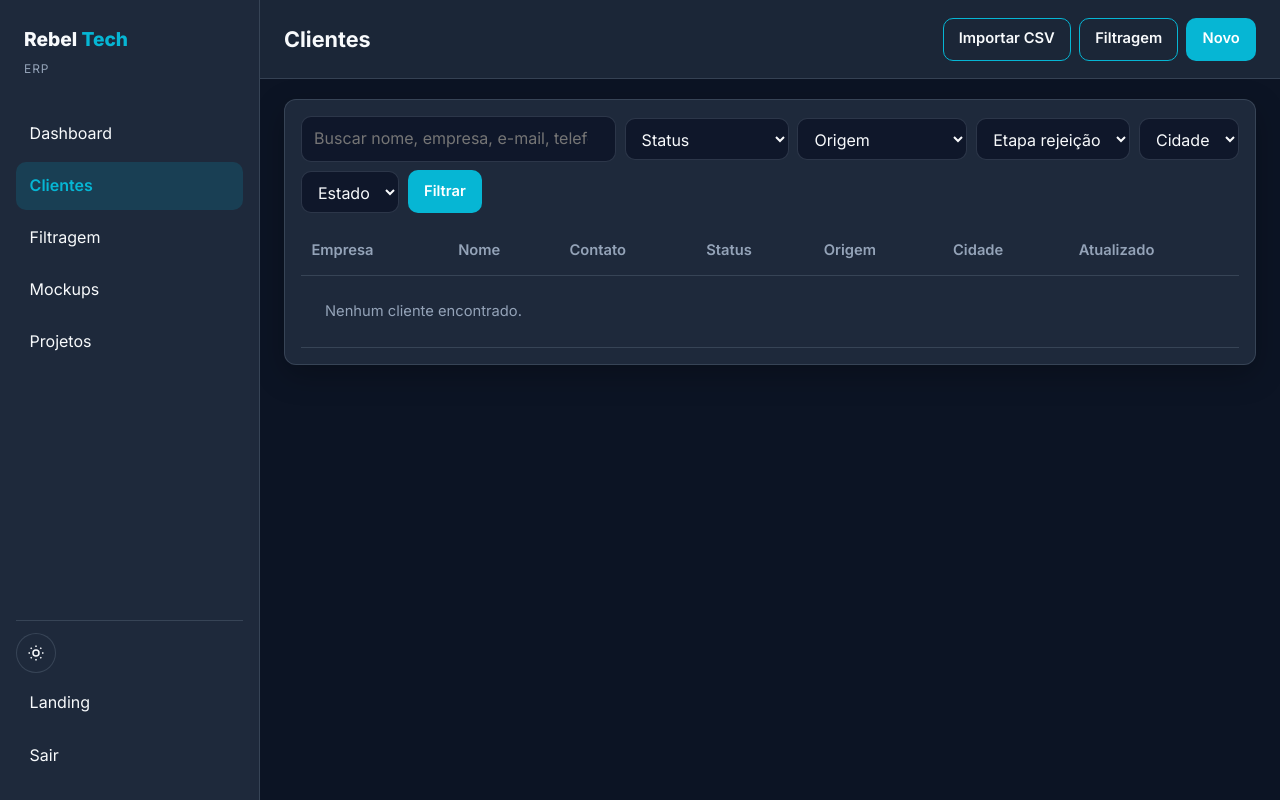
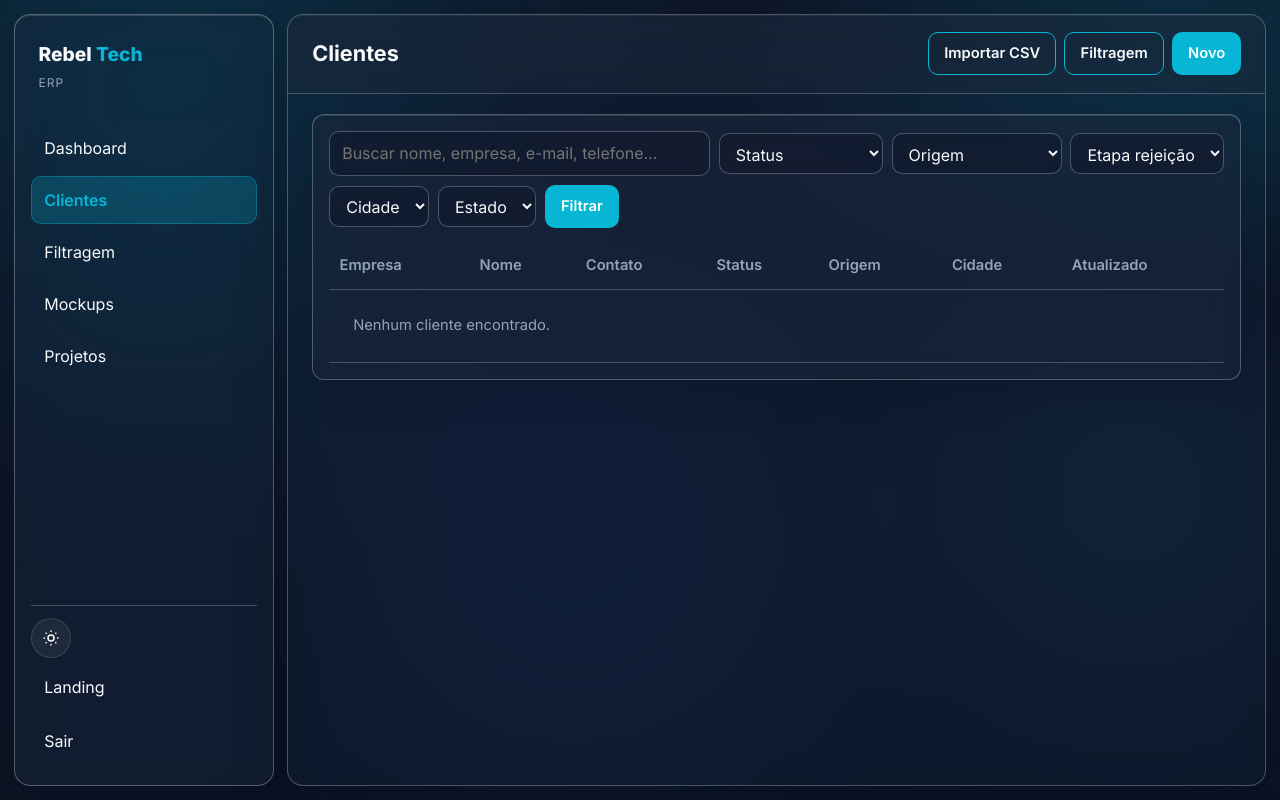
Before and after one commit to vinicius-rebelatto/rebelatto, a Django app: page /erp/clientes/ in a window 1280 px wide. Run offline with Django 5.2, Linux system fonts and the light colour scheme; the visitor is signed in with stand-in values (Sample User, id 1); data that the repository does not hold is empty.

Commit message:
Restyle ERP panels with a glass showcase look.
Replace flat blue-gray surfaces with blurred translucent cards and aurora backdrop.

Co-authored-by: Cursor <cursoragent@cursor.com>

```diff
--- a/static/css/erp.css
+++ b/static/css/erp.css
@@ -1,17 +1,48 @@
-/* Rebel Tech ERP — layout inspired by dashboard reference, brand tokens from main.css */
+/* Rebel Tech ERP — glass showcase panels on brand aurora */
 
 .erp-body {
+  position: relative;
   margin: 0;
   min-height: 100vh;
-  background: var(--bg-deep);
   color: var(--text);
   font-family: var(--font-sans);
+  background:
+    radial-gradient(1100px 560px at 12% -8%, var(--page-glow), transparent 55%),
+    radial-gradient(900px 480px at 92% 8%, color-mix(in srgb, var(--color-cyan) 18%, transparent), transparent 50%),
+    linear-gradient(165deg, var(--bg) 0%, var(--bg-deep) 55%, color-mix(in srgb, var(--bg-deep) 80%, #06101f) 100%);
+  overflow-x: hidden;
+}
+
+.erp-body > .bg-aurora {
+  z-index: 0;
 }
 
 .erp-shell {
+  position: relative;
+  z-index: 1;
   display: grid;
   grid-template-columns: 260px 1fr;
   min-height: 100vh;
+  gap: 0.85rem;
+  padding: 0.85rem;
+}
+
+.erp-glass {
+  background: color-mix(in srgb, var(--surface) 42%, transparent);
+  border: 1px solid color-mix(in srgb, #ffffff 18%, var(--border));
+  box-shadow:
+    0 1px 0 color-mix(in srgb, #ffffff 14%, transparent) inset,
+    0 18px 48px rgba(2, 8, 23, 0.18);
+  backdrop-filter: blur(18px) saturate(1.35);
+  -webkit-backdrop-filter: blur(18px) saturate(1.35);
+}
+
+html[data-theme="light"] .erp-glass {
+  background: color-mix(in srgb, #ffffff 58%, transparent);
+  border-color: color-mix(in srgb, #ffffff 70%, var(--border));
+  box-shadow:
+    0 1px 0 rgba(255, 255, 255, 0.75) inset,
+    0 16px 40px rgba(15, 23, 42, 0.08);
 }
 
 .erp-sidebar {
@@ -19,11 +50,25 @@
   flex-direction: column;
   gap: 1.25rem;
   padding: 1.25rem 1rem;
-  background: var(--surface);
-  border-right: 1px solid var(--border);
+  border-radius: calc(var(--radius) + 4px);
+  background: color-mix(in srgb, var(--surface) 42%, transparent);
+  border: 1px solid color-mix(in srgb, #ffffff 18%, var(--border));
+  box-shadow:
+    0 1px 0 color-mix(in srgb, #ffffff 14%, transparent) inset,
+    0 18px 48px rgba(2, 8, 23, 0.18);
+  backdrop-filter: blur(18px) saturate(1.35);
+  -webkit-backdrop-filter: blur(18px) saturate(1.35);
   position: sticky;
-  top: 0;
-  height: 100vh;
+  top: 0.85rem;
+  height: calc(100vh - 1.7rem);
+}
+
+html[data-theme="light"] .erp-sidebar {
+  background: color-mix(in srgb, #ffffff 58%, transparent);
+  border-color: color-mix(in srgb, #ffffff 70%, var(--border));
+  box-shadow:
+    0 1px 0 rgba(255, 255, 255, 0.75) inset,
+    0 16px 40px rgba(15, 23, 42, 0.08);
 }
 
 .erp-sidebar__brand {
@@ -68,17 +113,24 @@
   cursor: pointer;
   text-align: left;
   width: 100%;
+  transition: background 0.2s var(--ease), color 0.2s var(--ease);
 }
 
 .erp-nav__link:hover,
 .erp-nav__button:hover {
-  background: var(--surface-soft);
+  background: color-mix(in srgb, #ffffff 10%, transparent);
+}
+
+html[data-theme="light"] .erp-nav__link:hover,
+html[data-theme="light"] .erp-nav__button:hover {
+  background: color-mix(in srgb, #0f172a 6%, transparent);
 }
 
 .erp-nav__link.is-active {
-  background: var(--cyan-dim);
+  background: color-mix(in srgb, var(--color-cyan) 22%, transparent);
   color: var(--color-cyan);
   font-weight: 600;
+  box-shadow: inset 0 0 0 1px color-mix(in srgb, var(--color-cyan) 35%, transparent);
 }
 
 .erp-sidebar__footer {
@@ -86,13 +138,27 @@
   flex-direction: column;
   gap: 0.35rem;
   padding-top: 0.75rem;
-  border-top: 1px solid var(--border);
+  border-top: 1px solid color-mix(in srgb, #ffffff 12%, var(--border));
 }
 
 .erp-main {
   min-width: 0;
   display: flex;
   flex-direction: column;
+  border-radius: calc(var(--radius) + 4px);
+  background: color-mix(in srgb, var(--surface) 28%, transparent);
+  border: 1px solid color-mix(in srgb, #ffffff 14%, var(--border));
+  box-shadow:
+    0 1px 0 color-mix(in srgb, #ffffff 10%, transparent) inset,
+    0 22px 56px rgba(2, 8, 23, 0.16);
+  backdrop-filter: blur(16px) saturate(1.25);
+  -webkit-backdrop-filter: blur(16px) saturate(1.25);
+  overflow: hidden;
+}
+
+html[data-theme="light"] .erp-main {
+  background: color-mix(in srgb, #ffffff 45%, transparent);
+  border-color: color-mix(in srgb, #ffffff 65%, var(--border));
 }
 
 .erp-topbar {
@@ -101,9 +167,10 @@
   justify-content: space-between;
   gap: 1rem;
   padding: 1.1rem 1.5rem;
-  border-bottom: 1px solid var(--border);
-  background: color-mix(in srgb, var(--surface) 88%, transparent);
-  backdrop-filter: blur(10px);
+  border-bottom: 1px solid color-mix(in srgb, #ffffff 12%, var(--border));
+  background: color-mix(in srgb, var(--surface) 35%, transparent);
+  backdrop-filter: blur(14px);
+  -webkit-backdrop-filter: blur(14px);
   position: sticky;
   top: 0;
   z-index: 5;
@@ -176,14 +245,33 @@
 
 .erp-metric,
 .erp-card {
-  background: var(--surface);
-  border: 1px solid var(--border);
+  background: color-mix(in srgb, var(--surface) 38%, transparent);
+  border: 1px solid color-mix(in srgb, #ffffff 16%, var(--border));
   border-radius: var(--radius);
-  box-shadow: var(--scroll-shadow);
+  box-shadow:
+    0 1px 0 color-mix(in srgb, #ffffff 12%, transparent) inset,
+    0 14px 36px rgba(2, 8, 23, 0.14);
+  backdrop-filter: blur(16px) saturate(1.3);
+  -webkit-backdrop-filter: blur(16px) saturate(1.3);
+}
+
+html[data-theme="light"] .erp-metric,
+html[data-theme="light"] .erp-card {
+  background: color-mix(in srgb, #ffffff 62%, transparent);
+  border-color: color-mix(in srgb, #ffffff 72%, var(--border));
+  box-shadow:
+    0 1px 0 rgba(255, 255, 255, 0.8) inset,
+    0 12px 28px rgba(15, 23, 42, 0.06);
 }
 
 .erp-metric {
   padding: 1rem 1.1rem;
+  transition: transform 0.2s var(--ease), border-color 0.2s var(--ease);
+}
+
+.erp-metric:hover {
+  transform: translateY(-2px);
+  border-color: color-mix(in srgb, var(--color-cyan) 40%, var(--border));
 }
 
 .erp-metric__label {
@@ -241,12 +329,26 @@
 .erp-form input,
 .erp-form select,
 .erp-form textarea {
-  border: 1px solid var(--border);
-  background: var(--input-bg);
+  border: 1px solid color-mix(in srgb, #ffffff 14%, var(--border));
+  background: color-mix(in srgb, var(--input-bg) 55%, transparent);
   color: var(--text);
   border-radius: 10px;
   padding: 0.55rem 0.75rem;
   font: inherit;
+  backdrop-filter: blur(8px);
+}
+
+.erp-search:focus,
+.erp-toolbar select:focus,
+.erp-field input:focus,
+.erp-field select:focus,
+.erp-field textarea:focus,
+.erp-form input:focus,
+.erp-form select:focus,
+.erp-form textarea:focus {
+  outline: none;
+  border-color: color-mix(in srgb, var(--color-cyan) 55%, var(--border));
+  box-shadow: 0 0 0 3px color-mix(in srgb, var(--color-cyan) 18%, transparent);
 }
 
 .erp-search {
@@ -268,7 +370,7 @@
 .erp-table td {
   text-align: left;
   padding: 0.75rem 0.65rem;
-  border-bottom: 1px solid var(--border);
+  border-bottom: 1px solid color-mix(in srgb, #ffffff 10%, var(--border));
   vertical-align: top;
 }
 
--- a/templates/erp/base.html
+++ b/templates/erp/base.html
@@ -25,6 +25,11 @@
   {% block extra_head %}{% endblock %}
 </head>
 <body class="erp-body">
+  <div class="bg-aurora" aria-hidden="true">
+    <span class="bg-aurora__blob bg-aurora__blob--a"></span>
+    <span class="bg-aurora__blob bg-aurora__blob--b"></span>
+    <span class="bg-aurora__blob bg-aurora__blob--c"></span>
+  </div>
   <div class="erp-shell">
     <aside class="erp-sidebar" id="erp-sidebar">
       <div class="erp-sidebar__brand">
--- a/templates/erp/login.html
+++ b/templates/erp/login.html
@@ -24,6 +24,11 @@
   <link rel="stylesheet" href="{% static 'css/erp.css' %}">
 </head>
 <body class="erp-login-page">
+  <div class="bg-aurora" aria-hidden="true">
+    <span class="bg-aurora__blob bg-aurora__blob--a"></span>
+    <span class="bg-aurora__blob bg-aurora__blob--b"></span>
+    <span class="bg-aurora__blob bg-aurora__blob--c"></span>
+  </div>
   <div class="erp-login-card">
     <div class="erp-login-card__brand">
       <span class="logo-rebel">Rebel</span><span class="logo-tech"> Tech</span>
```
Also changed, not shown: other parts of static/css/erp.css (+41 -16 lines).
